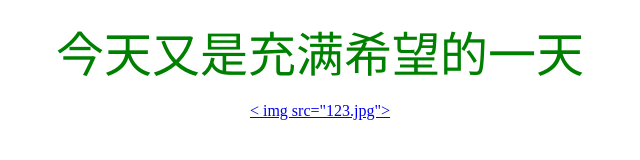
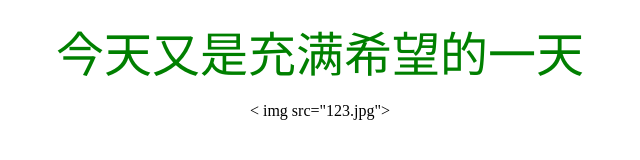
Before and after one commit to Thererisnospoon/Greedisgood.github.io, a plain HTML site: page index.html in a window 1280 px wide. Shown: the whole page, without its empty margins (320-960 px from the left). Drawn offline with Linux system fonts and the light colour scheme.

Commit message:
Update index.html

```diff
--- a/index.html
+++ b/index.html
@@ -8,9 +8,9 @@
       	<font size="10" color="green">今天又是充满希望的一天</font>
       </p >
       <p align="center">
-      <a href=" " target="_blank">
+
       < img  src="123.jpg">
-          </a > </p >
+          </p >
   </body>
 
 
```
